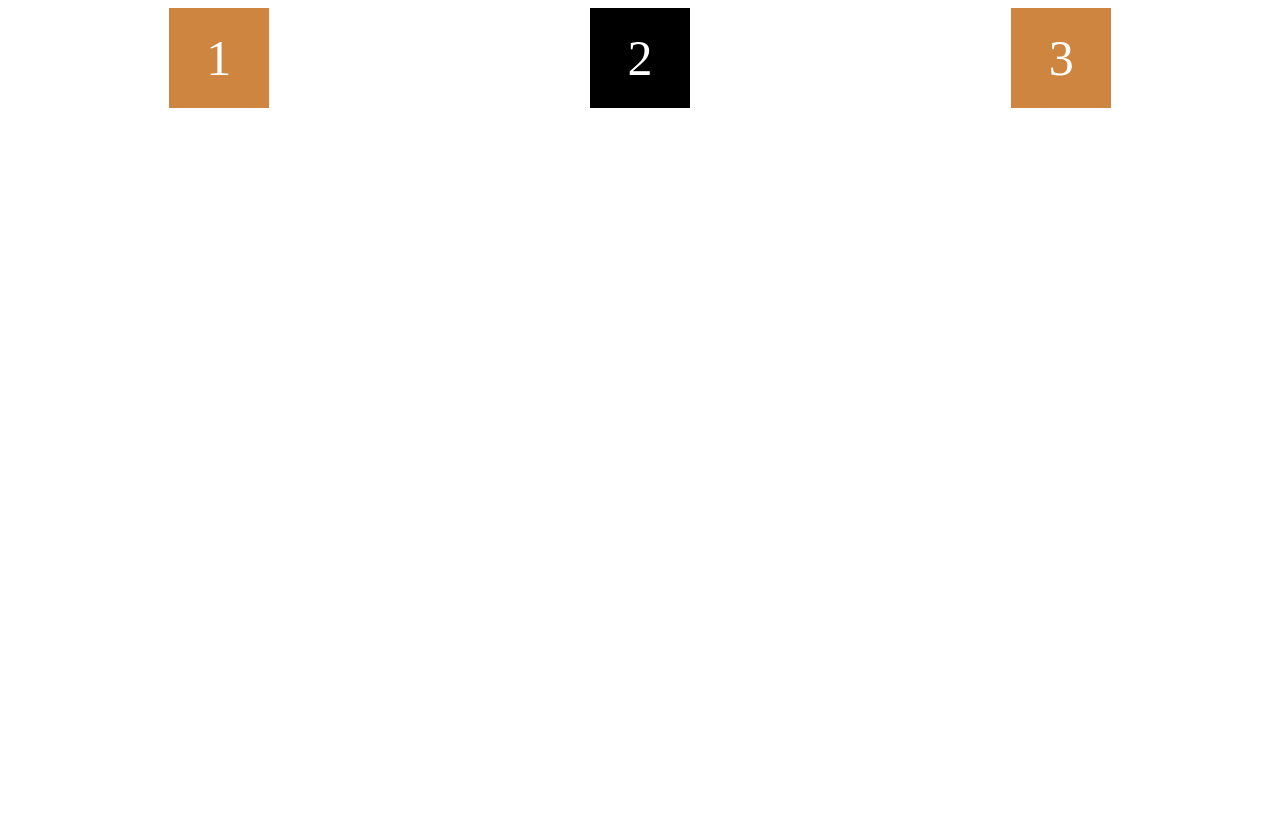
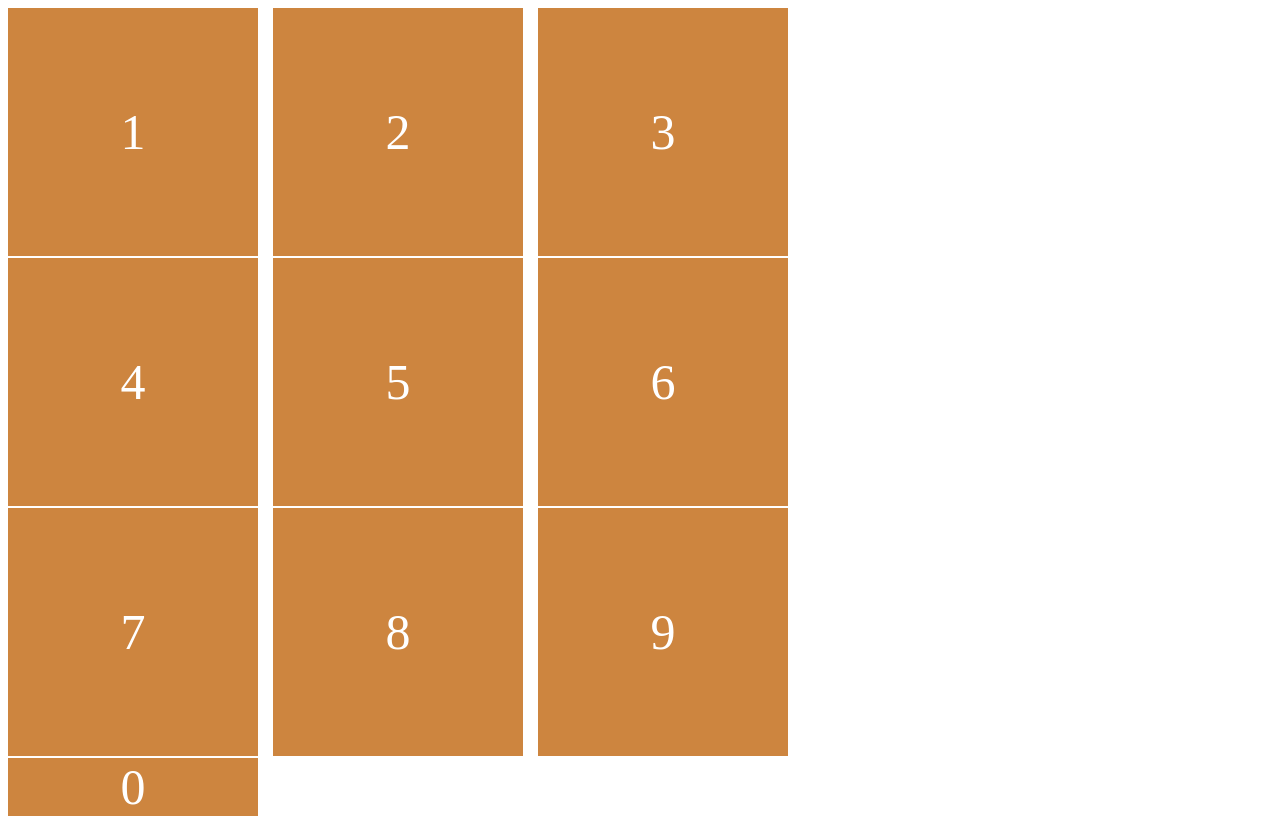
Before and after one commit to SangYoonLee1231/css-masterclass, a plain HTML site: page index.html in a window 1280 px wide. Drawn offline with Linux system fonts and the light colour scheme.

Commit message:
Update All
2022-10-13 css-masterclass
# 노마드코더 CSS 마스터클래스 (~#2.2 - Grid 기본까지)

```diff
--- a/index.html
+++ b/index.html
@@ -12,6 +12,13 @@
       <div class="children">1</div>
       <div class="children">2</div>
       <div class="children">3</div>
+      <div class="children">4</div>
+      <div class="children">5</div>
+      <div class="children">6</div>
+      <div class="children">7</div>
+      <div class="children">8</div>
+      <div class="children">9</div>
+      <div class="children">0</div>
     </div>
   </body>
 </html>
--- a/style.css
+++ b/style.css
@@ -1,24 +1,17 @@
 .father {
-  display: flex;
-  flex-direction: row;
-  justify-content: space-around;
-  align-content: center;
+  display: grid;
+  grid-template-columns: 250px 250px 250px;
+  grid-template-rows: 250px 250px 250px;
+  column-gap: 15px;
   height: 50vh;
 }
 
 .children {
   background: peru;
   color: white;
-  width: 100px;
-  height: 100px;
   margin-bottom: 2px;
   font-size: 50px;
   display: flex;
   justify-content: center;
   align-items: center;
 }
-
-.children:nth-child(2) {
-  background-color: black;
-  flex-shrink: 2;
-}
```
